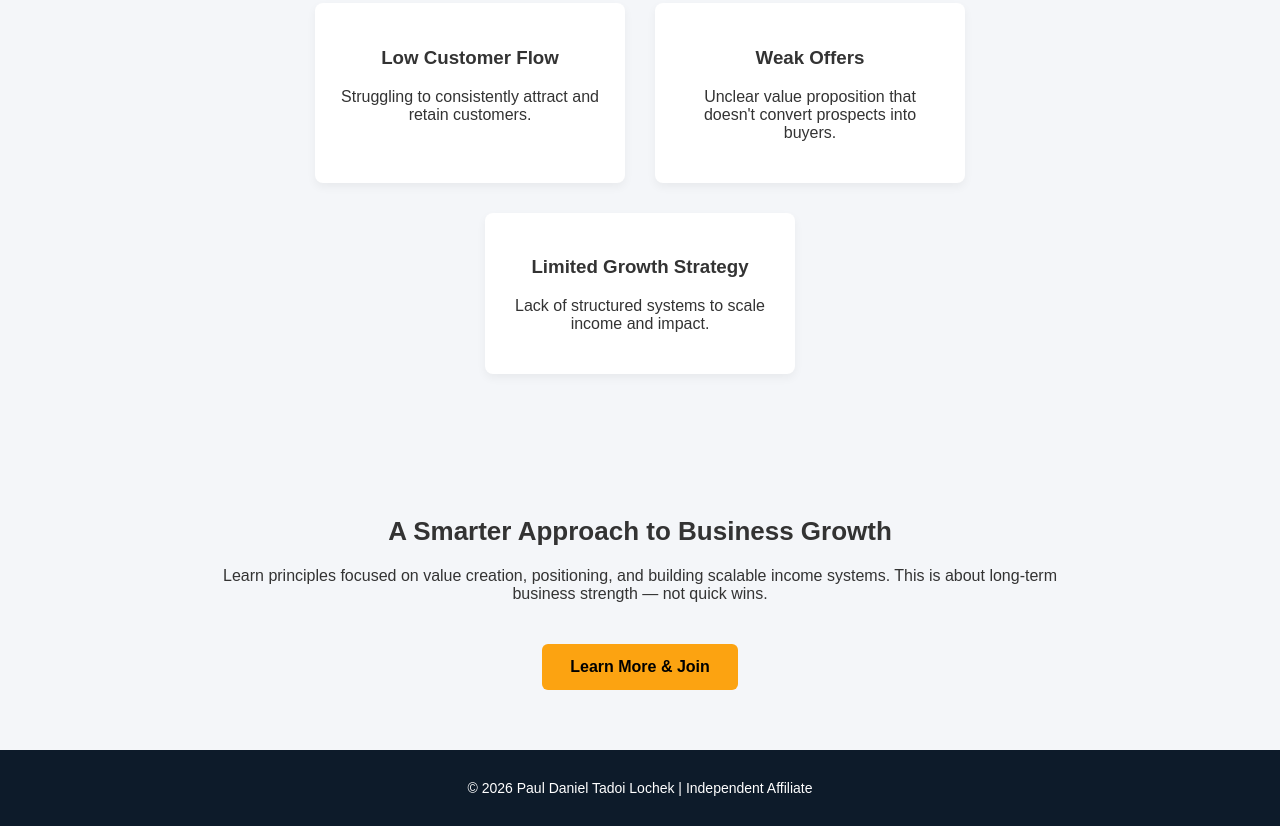
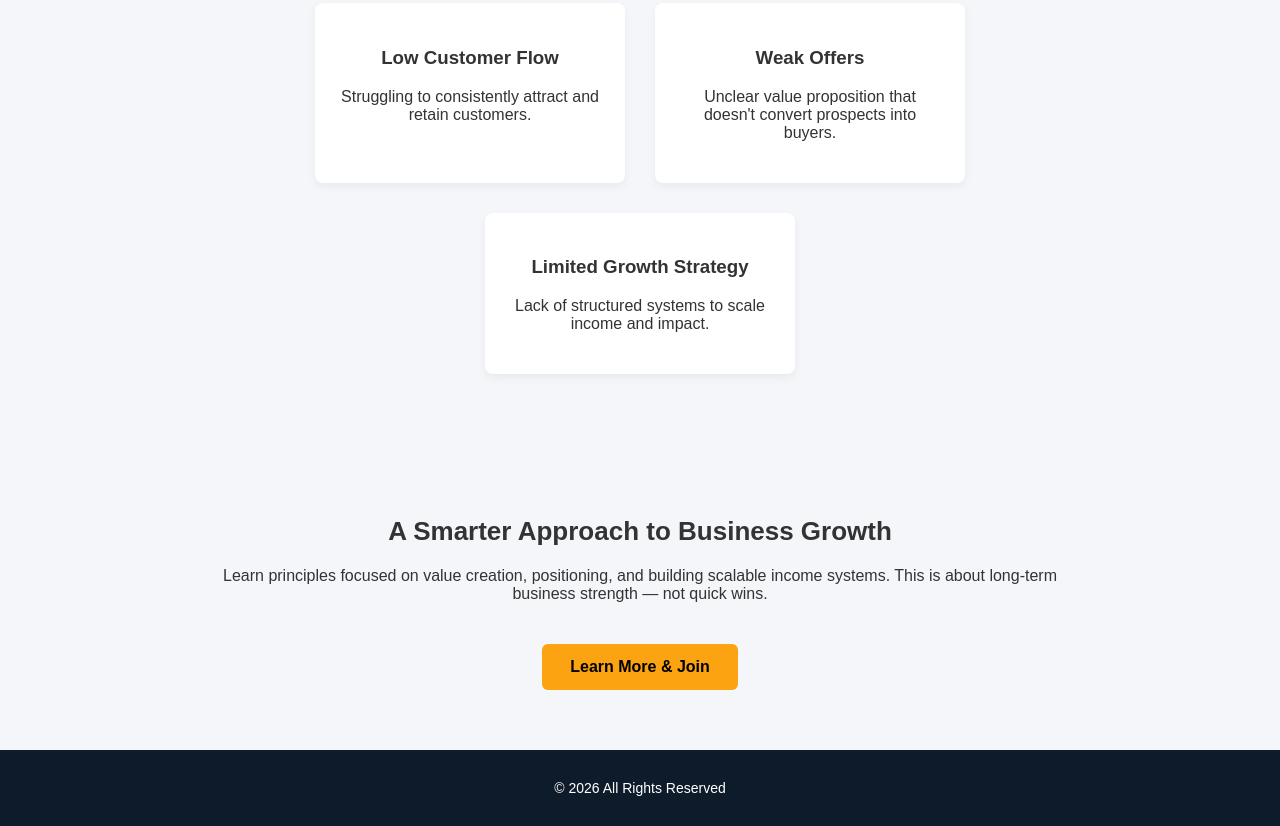
Before and after one commit to lochek92/coachingprogram, a plain HTML site: page index.html in a window 1280 px wide. Shown: the part 575-1401 px from the top of the page. Drawn offline with Linux system fonts and the light colour scheme.

```diff
--- a/index.html
+++ b/index.html
@@ -133,7 +133,7 @@
 </section>
 
 <footer>
-  © 2026 Paul Daniel Tadoi Lochek | Independent Affiliate
+  © 2026 All Rights Reserved
 </footer>
 
 </body>
```
